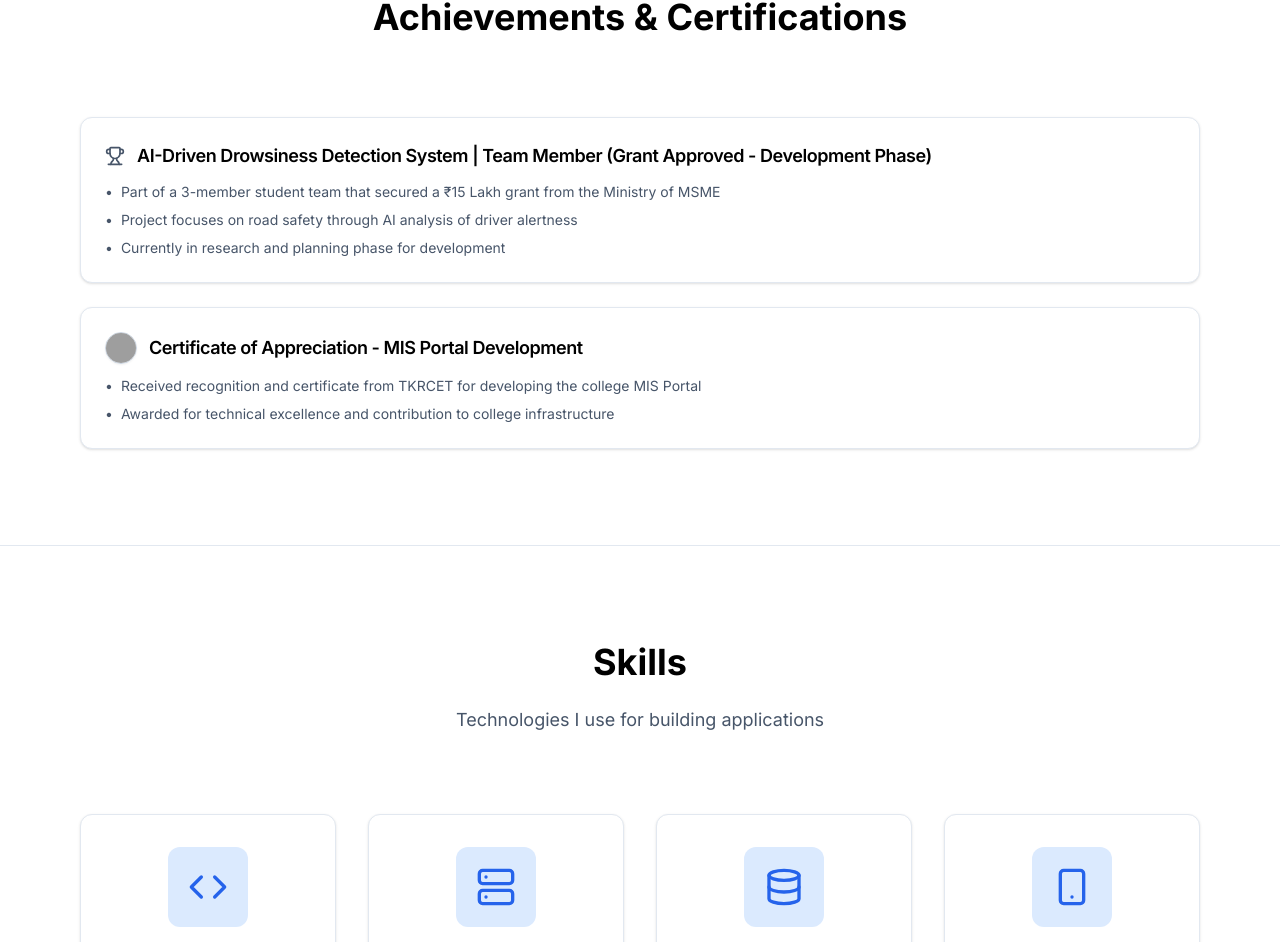
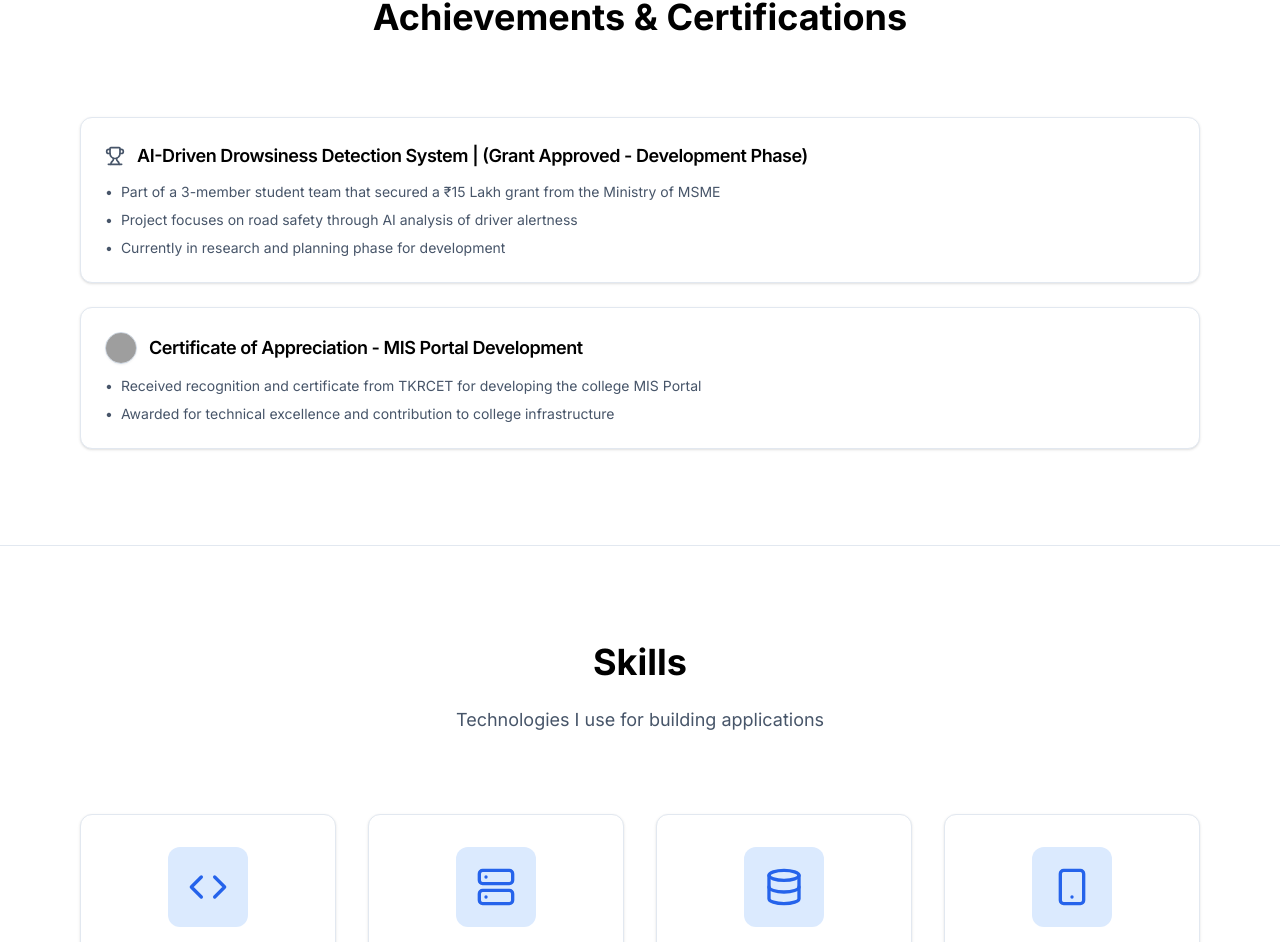
Before and after one commit to AdepuSanjay/sanjayadepu, a Next.js app: page / in a window 1280 px wide. Shown: the part 2777-3719 px from the top of the page. Built offline with nearby package versions, Linux system fonts and the light colour scheme; grey boxes are pictures that could not be loaded.

Commit message:
Update page.js

```diff
--- a/app/page.js
+++ b/app/page.js
@@ -114,7 +114,7 @@ export default function Portfolio() {
   const achievements = [
     {
       id: 1,
-      title: 'AI-Driven Drowsiness Detection System | Team Member (Grant Approved - Development Phase)',
+      title: 'AI-Driven Drowsiness Detection System |  (Grant Approved - Development Phase)',
       description: [
         'Part of a 3-member student team that secured a ₹15 Lakh grant from the Ministry of MSME',
         'Project focuses on road safety through AI analysis of driver alertness',
```
